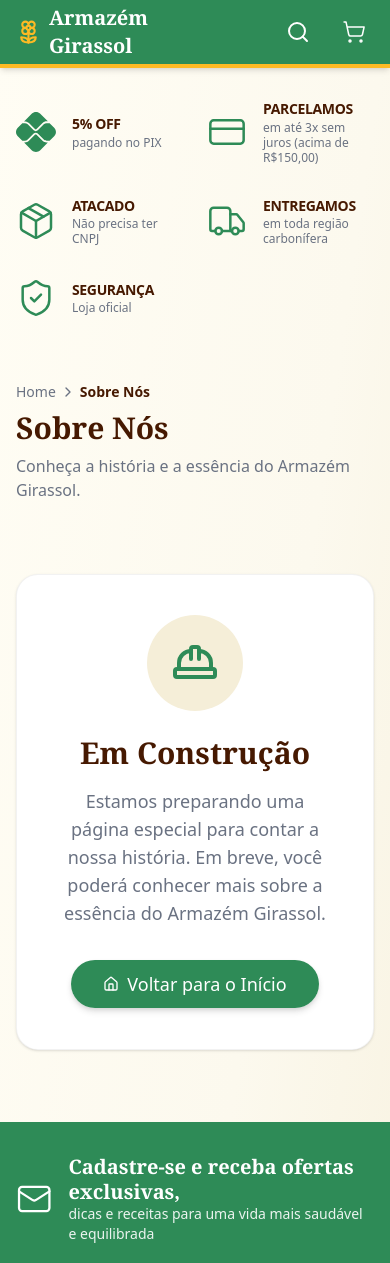
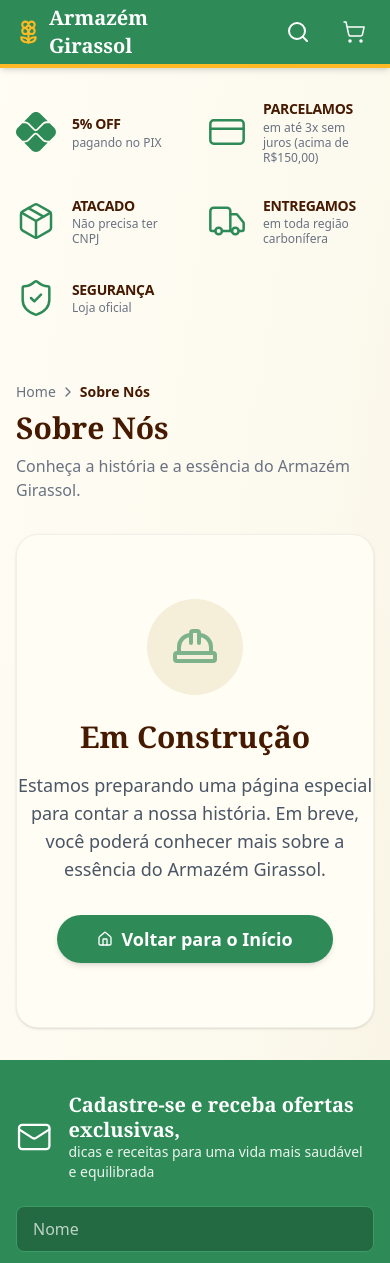
Before and after one commit to Raullize/TSI-FDF-PROJECT, a Next.js app: page /about in a window 390 px wide. Shown: the top 1263 px of the page. Built offline with nearby package versions, Linux system fonts and the light colour scheme.

Commit message:
style(about): refine about page styling and layout
adjust section padding and background color, improve text contrast, tweak button styles and icon opacity, remove unnecessary responsive heading size class, and simplify layout structure

```diff
--- a/src/app/about/page.tsx
+++ b/src/app/about/page.tsx
@@ -34,29 +34,27 @@
             </p>
           </div>
 
-          <div className="flex-1 flex flex-col items-center justify-center py-10 md:py-20">
-            <div className="flex flex-col items-center justify-center text-center max-w-lg mx-auto bg-white p-10 rounded-3xl shadow-sm border border-black/5">
+          <div className="flex flex-col items-center justify-center py-16 md:py-24 text-center bg-[#FFFDF4] rounded-3xl border border-black/5 shadow-sm">
             <div className="w-24 h-24 bg-[#F5EED8] rounded-full flex items-center justify-center mb-6">
-                <HardHat className="w-12 h-12 text-[#2E8B57]" />
+              <HardHat className="w-12 h-12 text-[#2E8B57] opacity-60" />
             </div>
 
-              <h2 className="text-3xl md:text-4xl font-serif font-bold text-amber-950 mb-4">
+            <h2 className="text-3xl font-serif font-bold text-amber-950 mb-4">
               Em Construção
             </h2>
 
-              <p className="text-gray-500 text-lg mb-8">
+            <p className="text-gray-600 max-w-md mx-auto mb-8 text-lg">
               Estamos preparando uma página especial para contar a nossa história. Em breve, você poderá conhecer mais sobre a essência do Armazém Girassol.
             </p>
 
             <Link href="/">
-                <Button className="flex items-center gap-2 px-8 py-6 rounded-full bg-[#2E8B57] text-white hover:bg-green-700 transition-colors shadow-md text-lg">
+              <Button className="py-6 px-10 text-lg rounded-full shadow-md bg-[#2E8B57] hover:bg-green-700 text-white font-bold transition-all border-none flex items-center gap-2">
                 <Home className="w-5 h-5" />
                 Voltar para o Início
               </Button>
             </Link>
           </div>
         </div>
-        </div>
       </Container>
     </div>
   );
```
Lines whose indentation alone changed are shown as unchanged.
